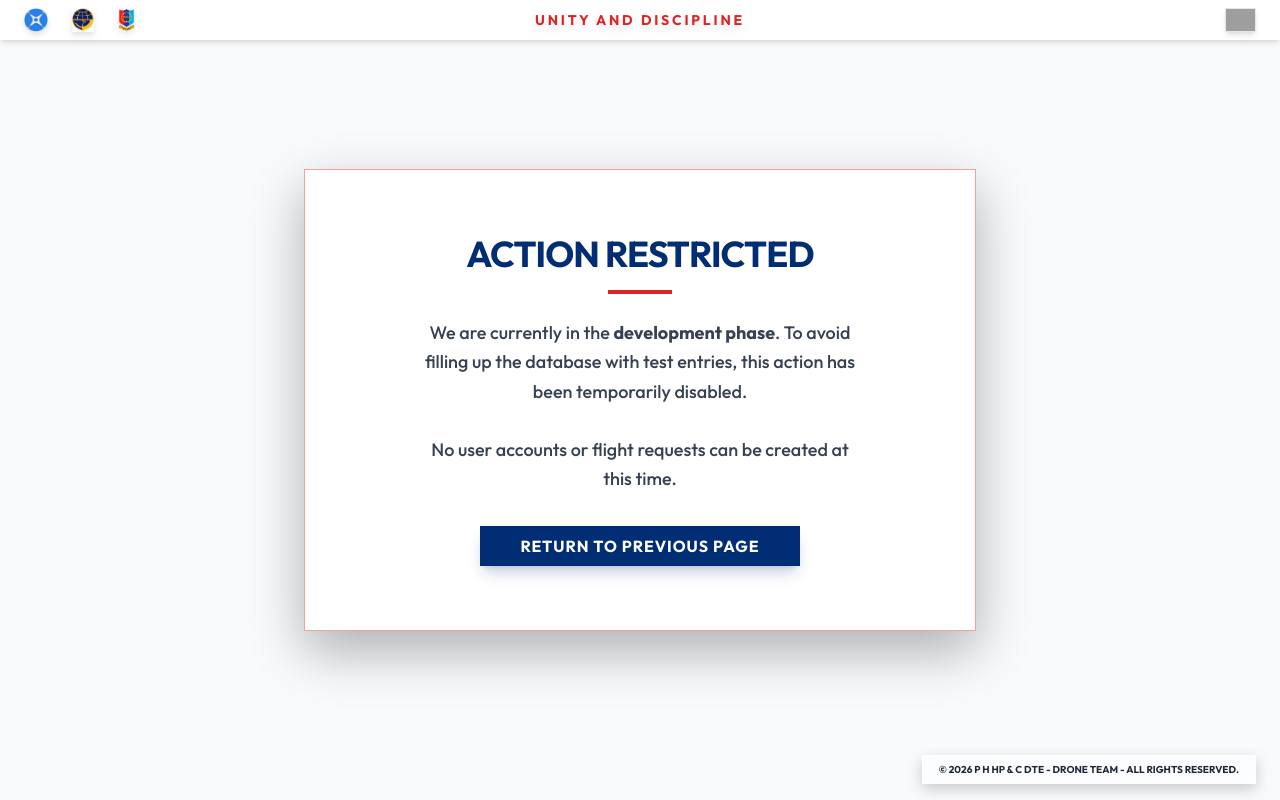
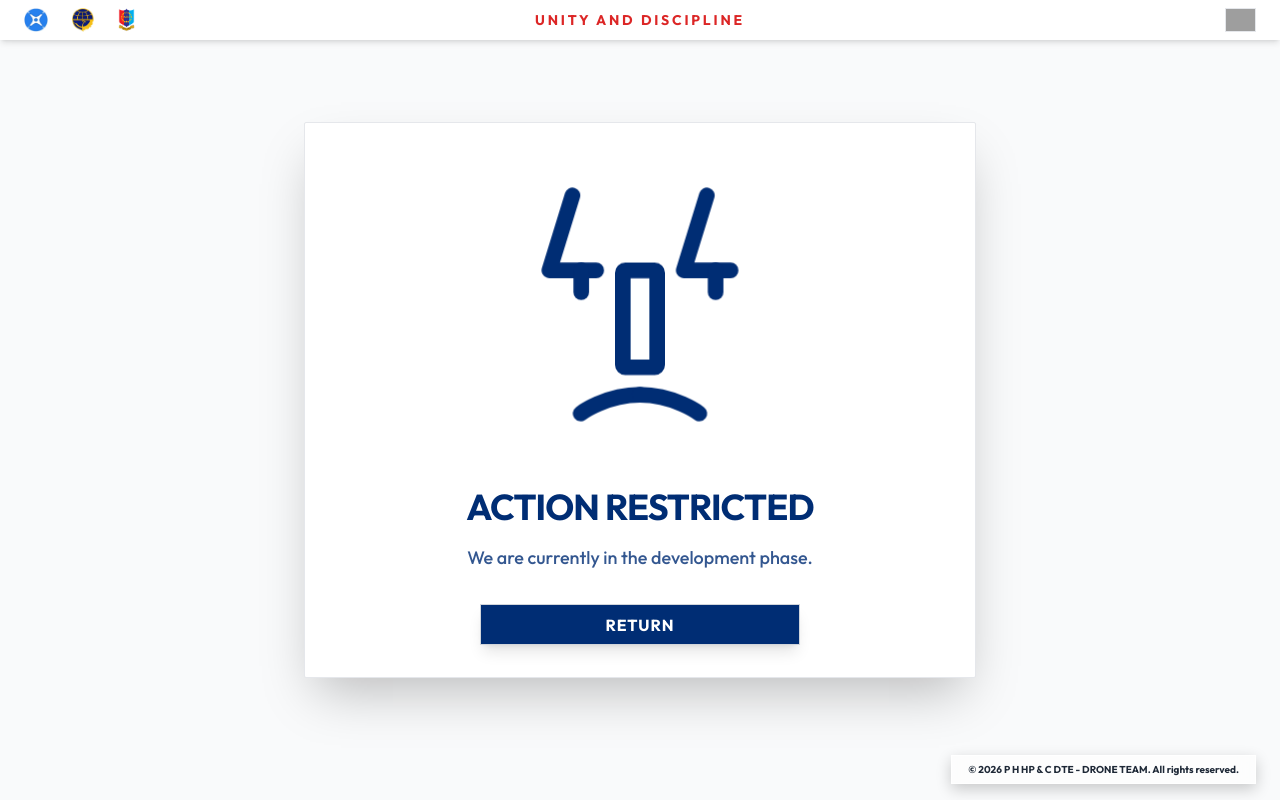
Before and after one commit to Utsabbeast/2026-P-H-HP-C-DTE---DRONE-TEAM, a Django app: page /dev-error/ in a window 1280 px wide. Run offline with Django 4.2, Linux system fonts and the light colour scheme; some libraries are stand-ins or nearby versions; grey boxes are pictures that could not be loaded.

Commit message:
Unify dev_error and 404 pages to use login color palette, animated emoji, and simplified text

```diff
--- a/templates/dev_error.html
+++ b/templates/dev_error.html
@@ -7,33 +7,32 @@
     <link href="https://fonts.googleapis.com/css2?family=Outfit:wght@300;400;500;600;700;800&display=swap" rel="stylesheet">
     <script src="https://cdn.tailwindcss.com"></script>
     <link rel="stylesheet" href="{% static 'css/login.css' %}">
-    <link rel="stylesheet" href="{% static 'css/dev_error_inline.css' %}">
+    <link rel="stylesheet" href="{% static 'css/error.css' %}">
 </head>
-<body>
-    <section class="h-screen w-screen bg-gray-50 flex items-center justify-center font-['Outfit'] relative overflow-hidden">
-        <!-- Plain Background (Matches Dashboard/Status) -->
-        <div class="absolute inset-0 z-0 bg-[#f8fafc]"></div>
+<body class="bg-gray-50 font-['Outfit'] h-screen w-screen relative overflow-hidden flex items-center justify-center">
 
     <!-- Top Bar -->
     <div class="absolute top-0 left-0 w-full h-8 z-50">
         <div class="absolute top-0 left-0 w-full flex items-center justify-between bg-white px-6 py-2 shadow-md transition-transform duration-300 ease-in-out">
             <div class="flex items-center gap-6">
-                    <a href="https://digitalsky.dgca.gov.in/" target="_blank" class="hover:scale-110 transition-transform"><img src="{% static 'img/Logo1.png' %}" alt="Digital Sky" class="h-6 w-auto object-contain drop-shadow-md"></a>
-                    <a href="https://www.dgca.gov.in/" target="_blank" class="hover:scale-110 transition-transform"><img src="{% static 'img/Logo2.jpg' %}" alt="DGCA" class="h-6 w-auto object-contain mix-blend-multiply drop-shadow-md"></a>
-                    <a href="https://en.wikipedia.org/wiki/National_Cadet_Corps_(India)" target="_blank" class="hover:scale-110 transition-transform"><img src="{% static 'img/Logo3.png' %}" alt="NCC India" class="h-6 w-auto object-contain mix-blend-multiply drop-shadow-md"></a>
+                <a href="https://digitalsky.dgca.gov.in/" target="_blank" class="hover:scale-110 transition-transform"><img src="{% static 'img/Logo1.png' %}" alt="Digital Sky" class="h-6 w-auto object-contain"></a>
+                <a href="https://www.dgca.gov.in/" target="_blank" class="hover:scale-110 transition-transform"><img src="{% static 'img/Logo2.jpg' %}" alt="DGCA" class="h-6 w-auto object-contain mix-blend-multiply"></a>
+                <a href="https://en.wikipedia.org/wiki/National_Cadet_Corps_(India)" target="_blank" class="hover:scale-110 transition-transform"><img src="{% static 'img/Logo3.png' %}" alt="NCC India" class="h-6 w-auto object-contain mix-blend-multiply"></a>
             </div>
-                <div class="absolute left-1/2 -translate-x-1/2 text-center text-red-600 font-bold uppercase tracking-[0.2em] text-sm z-20 drop-shadow-lg hidden sm:block">
+            <div class="absolute left-1/2 -translate-x-1/2 text-center text-red-600 font-bold uppercase tracking-[0.2em] text-sm z-20 hidden sm:block">
                 Unity and Discipline
             </div>
             <div>
-                    <img src="https://upload.wikimedia.org/wikipedia/en/4/41/Flag_of_India.svg" alt="Indian Flag" class="h-6 w-auto border border-gray-200 shadow-md">
+                <img src="https://upload.wikimedia.org/wikipedia/en/4/41/Flag_of_India.svg" alt="Indian Flag" class="h-6 w-auto border border-gray-200">
             </div>
         </div>
     </div>
 
-        <div class="bg-white/95 backdrop-blur-md border border-red-500/50 flex w-full max-w-2xl mx-4 md:mx-12 p-8 items-center relative z-10 shadow-[0_20px_50px_rgba(0,0,0,0.3)]">
-            <div class="flex flex-col w-full text-center items-center justify-center py-8">
-                <div class="my-custom-face-container text-red-600">
+    <!-- Error Box matching Login Portal styling -->
+    <div class="bg-white border border-gray-200 flex flex-col w-full max-w-2xl mx-4 md:mx-12 p-8 items-center relative z-10 shadow-2xl rounded-sm">
+
+        <!-- Animated Face (Color palette from Login Page) -->
+        <div class="my-custom-face-container text-[#002D74]">
             <svg class="face" viewBox="0 0 320 380">
                 <g fill="none" stroke="currentColor" stroke-linecap="round" stroke-linejoin="round" stroke-width="25">
                     <g class="face__eyes" transform="translate(0,112.5)">
@@ -55,25 +54,21 @@
             </svg>
         </div>
 
-                <h1 class="text-4xl font-bold text-[#002D74] mb-4 tracking-tight uppercase">Action Restricted</h1>
+        <h1 class="text-4xl font-bold text-[#002D74] mb-4 tracking-tight uppercase text-center">Action Restricted</h1>
 
-                <div class="w-16 h-1 bg-red-600 mb-6"></div>
-
-                <p class="text-lg text-gray-700 font-medium mb-8 leading-relaxed max-w-md mx-auto">
-                    We are currently in the <strong>development phase</strong>. To avoid filling up the database with test entries, this action has been temporarily disabled.
-                    <br><br>
-                    No user accounts or flight requests can be created at this time.
+        <p class="text-lg text-[#002D74]/80 font-medium mb-8 leading-relaxed max-w-md mx-auto text-center">
+            We are currently in the development phase.
         </p>
 
-                <button onclick="window.history.back()" class="btn-96 btn-deep-blue shadow-lg shadow-[#002D74]/20 border border-[#002D74]/10 max-w-xs w-full">
-                    <span>Return to Previous Page</span>
+        <button onclick="window.history.back()" class="btn-96 btn-navy shadow-lg border border-gray-300 max-w-xs w-full">
+            <span>Return</span>
         </button>
     </div>
-        </div>
 
-        <div class="absolute bottom-4 right-6 bg-white/60 backdrop-blur-md px-4 py-1.5 shadow-[0_5px_15px_rgba(0,0,0,0.2)] text-[10px] text-gray-800 font-bold border border-white/80 z-50 hover:bg-white/80 transition-colors cursor-pointer block">
-            &copy; 2026 P H HP & C DTE - DRONE TEAM - ALL RIGHTS RESERVED.
-        </div>
-    </section>
+    <!-- Footer Copyright -->
+    <a href="{% url 'telemetry:terms' %}" class="absolute bottom-4 right-6 bg-white/60 backdrop-blur-md px-4 py-1.5 shadow-[0_5px_15px_rgba(0,0,0,0.2)] text-[10px] text-gray-800 font-bold border border-white/80 z-50 hover:bg-white/80 transition-colors cursor-pointer block">
+        &copy; 2026 P H HP & C DTE - DRONE TEAM. All rights reserved.
+    </a>
+
 </body>
 </html>
```
Also changed, not shown: templates/404.html (+40 -26 lines). Lines whose indentation alone changed are shown as unchanged.
